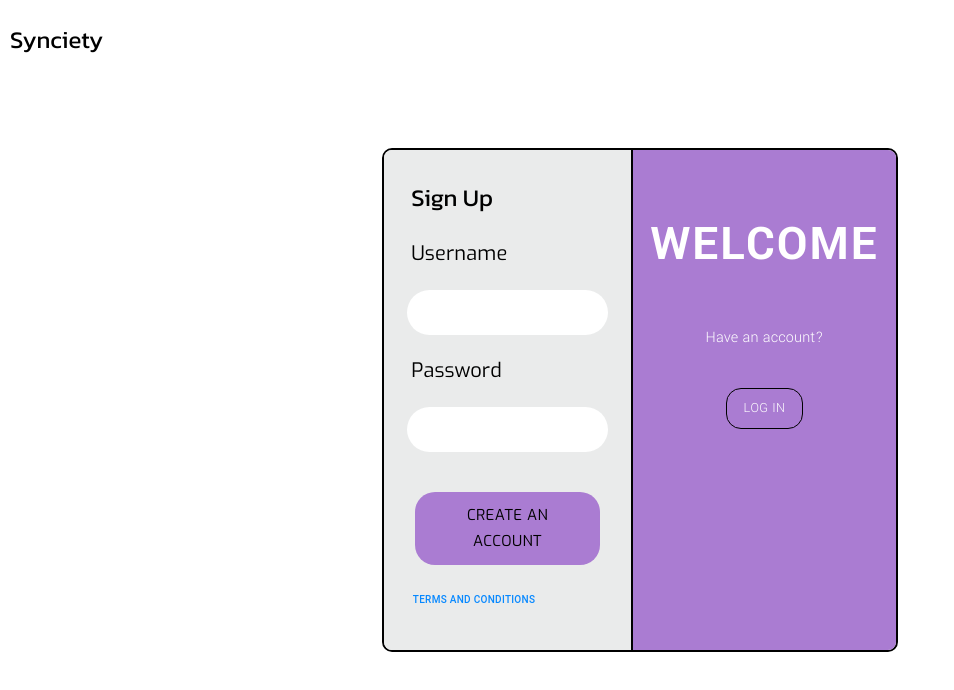
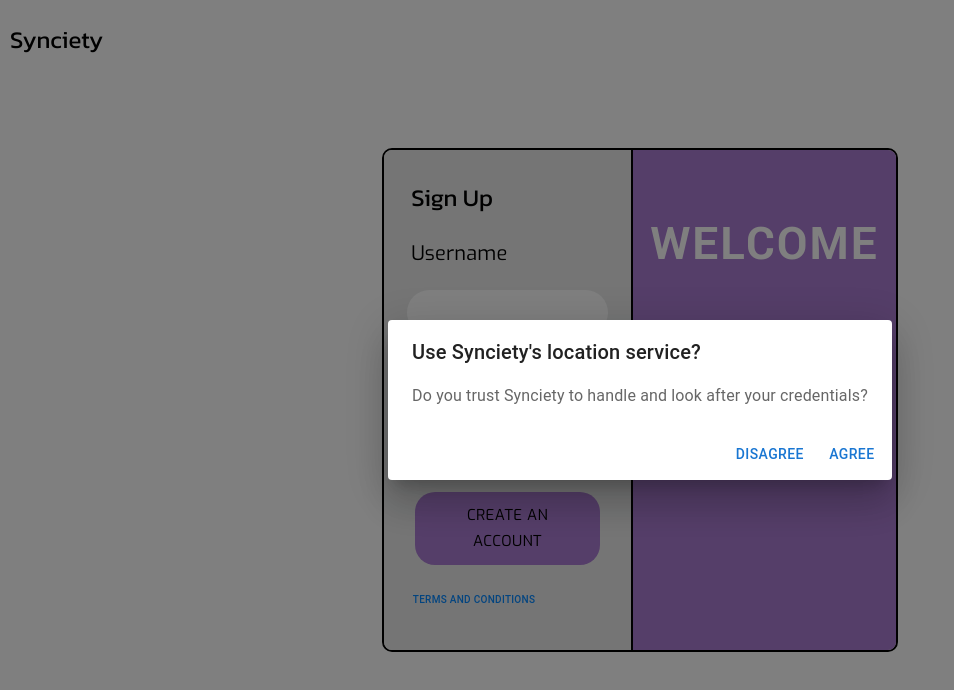
Before and after one commit to devsoc-unsw/trainee-emperor-24t3, a React (Vite) app in the folder frontend/Emperor/: page /SignUp in a window 1280 px wide. Both pictures are taken after a click on the button "TERMS AND CONDITIONS". Shown: the top 690 px of the page, without its empty margins (0-954 px from the left). Built offline with nearby package versions, Linux system fonts and the light colour scheme.

Commit message:
added terms and cond popup

```diff
--- a/frontend/Emperor/src/pages/SignUp.tsx
+++ b/frontend/Emperor/src/pages/SignUp.tsx
@@ -1,9 +1,21 @@
 import { Box, Typography, Button, createTheme, ThemeProvider} from "@mui/material"
 import '../App.css'
 import { useNavigate } from "react-router-dom"
+import { useState } from "react"
+import { Dialog, DialogTitle, DialogContent, DialogContentText, DialogActions } from "@mui/material"
 
 
 export const SignUp = () => {
+    const [open, setOpen] = useState(false)
+
+    const handleOpen = () => {
+        setOpen(true)
+    };
+
+    const handleClose = () => {
+        setOpen(false)
+    };
+
     const navigate = useNavigate();
 
     const purple = createTheme({
@@ -116,7 +128,7 @@
                             marginTop: '20px',
                             display: 'flex',
                         }}>
-                            <Button className="yantraLight" style = {{
+                            <Button className="yantraLight" onClick={handleOpen} style = {{
                                 fontSize: '10px',
                                 marginTop: 'auto',
                                 marginBottom: 'auto',
@@ -124,6 +136,29 @@
                                 marginRight: 'auto',
                                 color: '#0788FF'
                             }}>Terms and Conditions</Button>
+                            <Dialog
+                                open={open}
+                                onClose={handleClose}
+                                aria-labelledby="alert-dialog-title"
+                                aria-describedby="alert-dialog-description"
+                            >
+                                <DialogTitle id="alert-dialog-title">
+                                    {"Use Synciety's location service?"}
+                                </DialogTitle>
+                                <DialogContent>
+                                    <DialogContentText id="alert-dialog-description">
+                                        Do you trust Synciety to handle and look after your credentials?
+                                    </DialogContentText>
+                                </DialogContent>
+                                <DialogActions>
+                                    <Button onClick={handleClose}>
+                                        Disagree
+                                    </Button>
+                                    <Button onClick={handleClose} autoFocus>
+                                        Agree
+                                    </Button>
+                                </DialogActions>
+                            </Dialog>
                         </Box>
                     </Box>
                     <Box sx = {{
```
